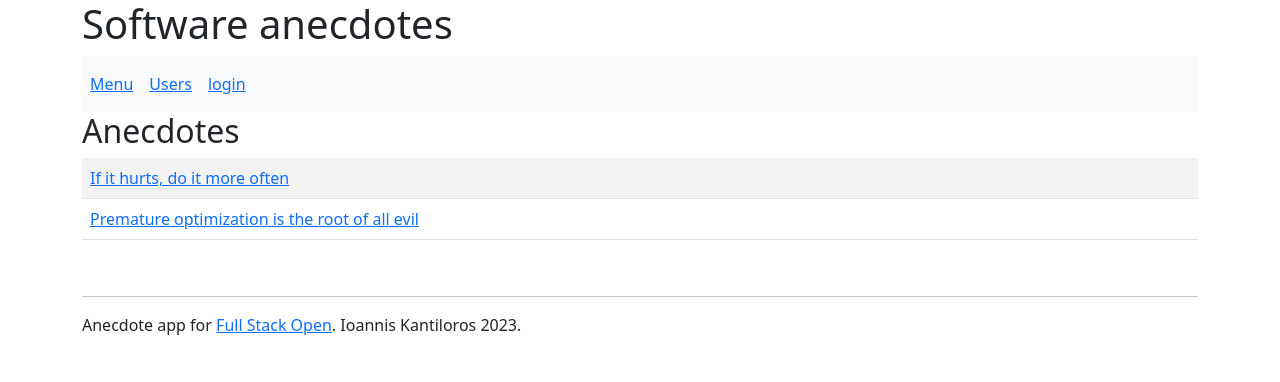
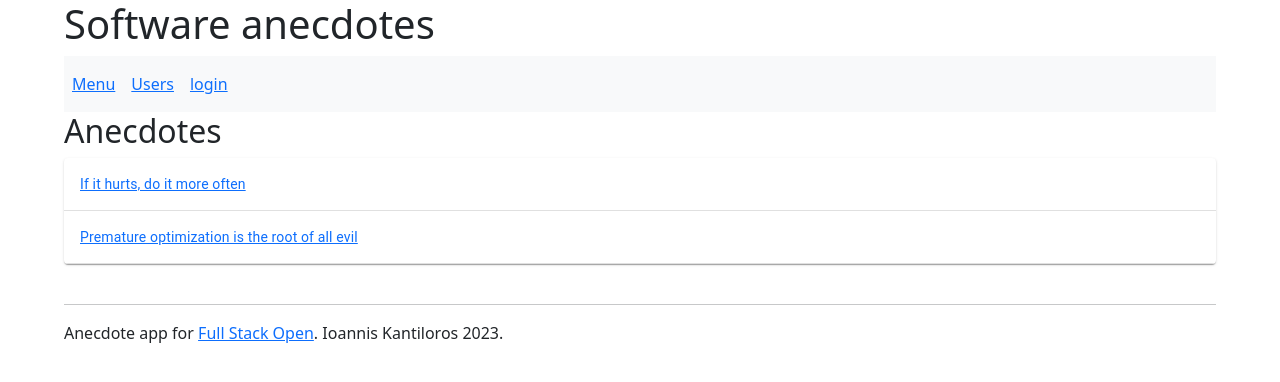
Before and after one commit to ondairos/routed-anecdotes-main, a React (Create React App) app: page / in a window 1280 px wide. Shown: the top 382 px of the page. Built offline with nearby package versions, Linux system fonts and the light colour scheme.

Commit message:
added MaterialUI and refactored Anecdote Table

```diff
--- a/package.json
+++ b/package.json
@@ -3,6 +3,9 @@
   "version": "0.1.0",
   "private": true,
   "dependencies": {
+    "@emotion/react": "^11.10.5",
+    "@emotion/styled": "^11.10.5",
+    "@mui/material": "^5.11.8",
     "@testing-library/jest-dom": "^5.16.5",
     "@testing-library/react": "^13.4.0",
     "@testing-library/user-event": "^13.5.0",
--- a/src/App.js
+++ b/src/App.js
@@ -1,6 +1,9 @@
 import { useState } from 'react'
 import { useField } from './hooks'
-import { Table, Form, Button, Alert, Navbar, Nav } from 'react-bootstrap'
+import { Form, Button, Alert, Navbar, Nav } from 'react-bootstrap'
+import {
+  Container, Table, TableBody, TableCell, TableContainer, TableRow, Paper,
+} from '@mui/material'
 
 // react router
 import { Routes, Route, Link, useNavigate, useMatch } from 'react-router-dom'
@@ -52,17 +55,19 @@ const Anecdote = ({ anecdote }) => {
 const AnecdoteList = ({ anecdotes }) => (
   <div>
     <h2>Anecdotes</h2>
-    <Table striped>
-      <tbody>
+    <TableContainer component={Paper}>
+      <Table>
+        <TableBody>
           {anecdotes.map(anecdote =>
-          <tr key={anecdote.id} >
-            <td>
+            <TableRow key={anecdote.id} >
+              <TableCell>
                 <Link to={`/anecdotelist/${anecdote.id}`}>{anecdote.content}
                 </Link>
-            </td>
-          </tr>)}
-      </tbody>
+              </TableCell>
+            </TableRow>)}
+        </TableBody>
       </Table>
+    </TableContainer>
   </div >
 )
 
@@ -260,7 +265,8 @@ const App = () => {
 
 
   return (
-    <div className='container'>
+    <div>
+      <Container>
         <h1>Software anecdotes</h1>
 
         <Navbar collapseOnSelect expand='lg' bg='light' variant='light'>
@@ -301,6 +307,7 @@ const App = () => {
         <br></br>
         <hr></hr>
         <Footer></Footer>
+      </Container>
     </div>
   )
 }
```
Also changed, not shown: 1 other file (tests, documents, lock files or other folders). Lines whose indentation alone changed are shown as unchanged.
